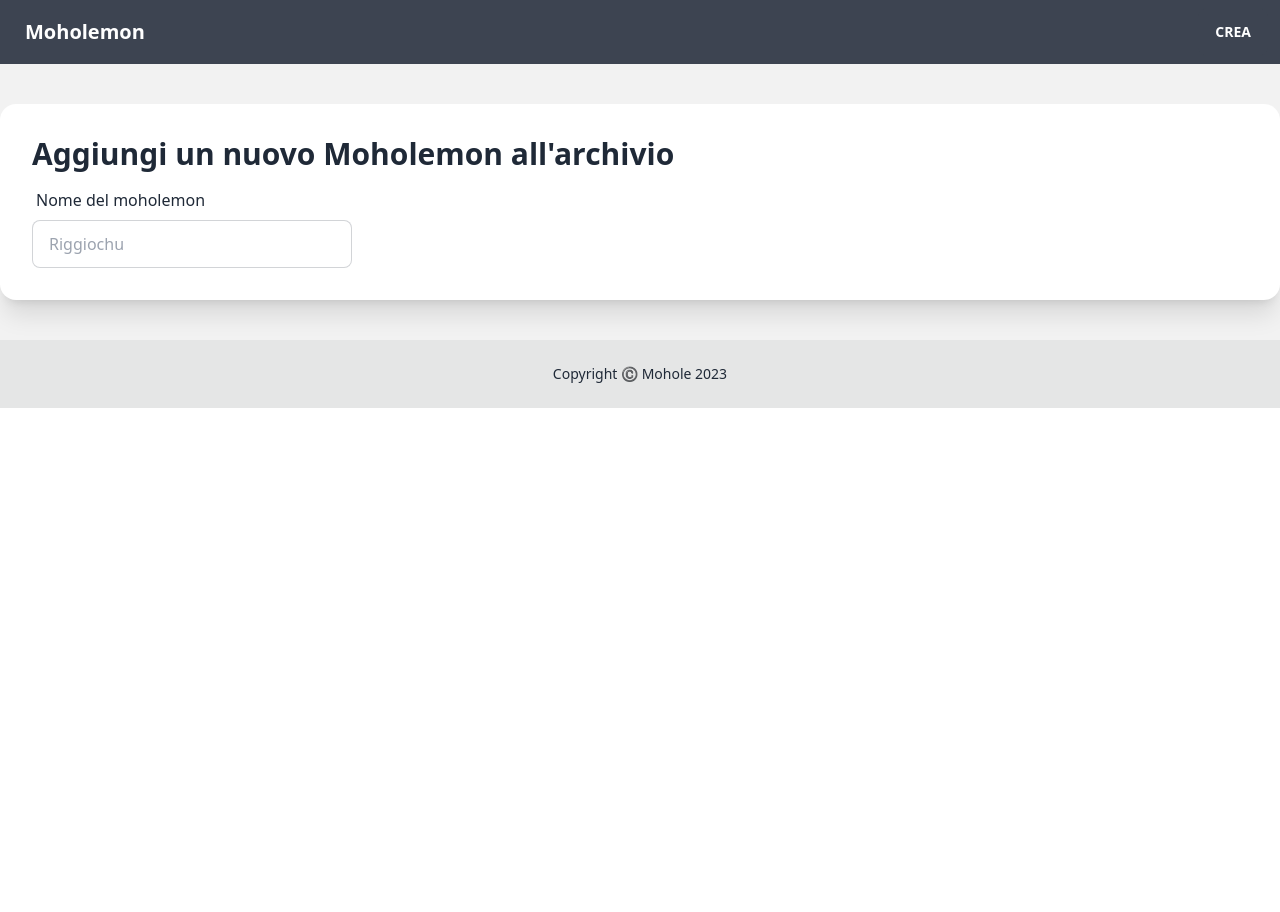
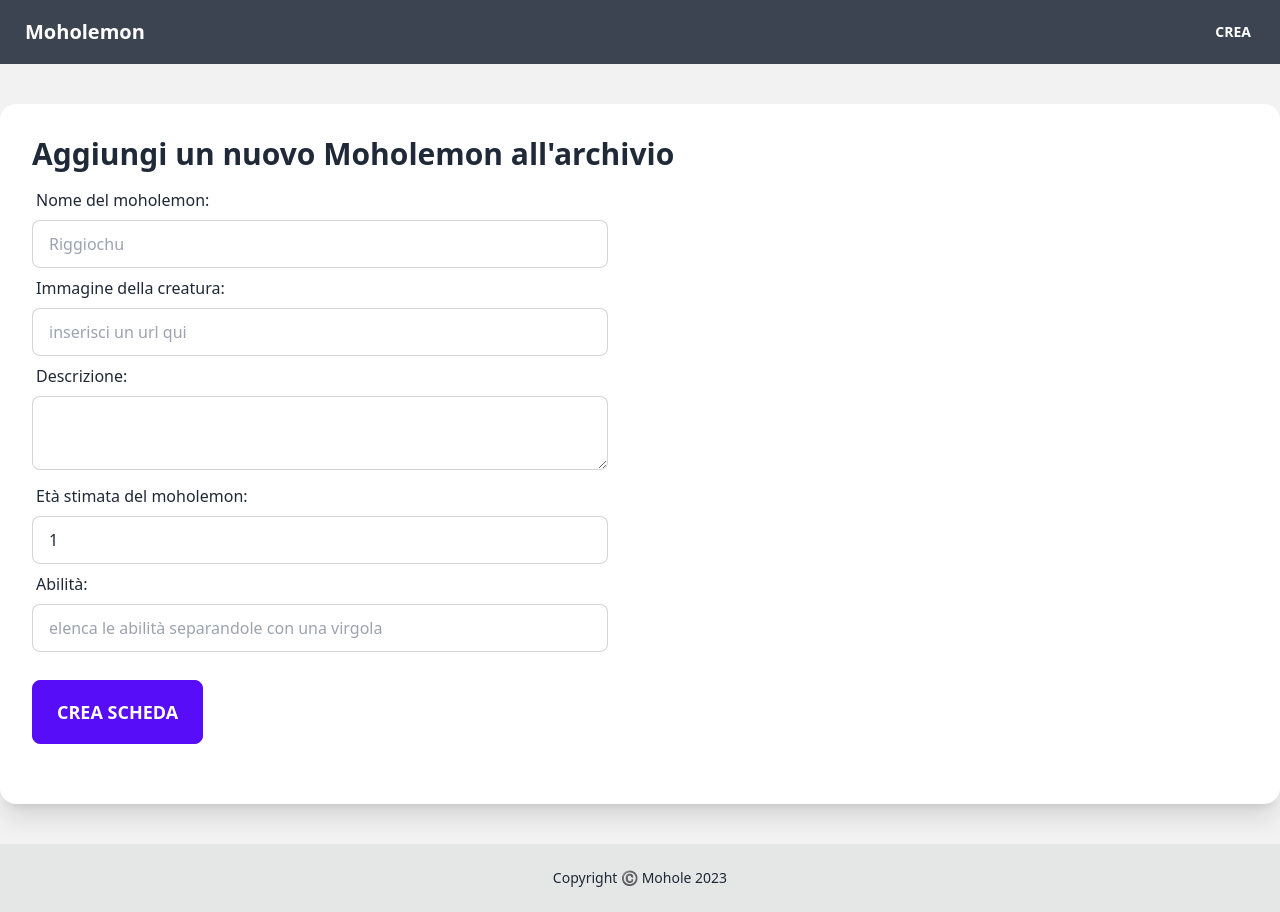
Before and after one commit to mohole/next-workshop, a Next.js app: page /add in a window 1280 px wide. Before the commit the page ends 800 px from the top, so only its background shows below. Built offline with nearby package versions, Linux system fonts and the light colour scheme.

Commit message:
feat: add more interaction with backend

```diff
--- a/app/add/page.jsx
+++ b/app/add/page.jsx
@@ -1,13 +1,39 @@
+"use client"
+
+import { useRouter } from 'next/navigation';
+
 import { Form } from 'app/components/form';
 
 export default function Add() {
+  const router = useRouter();
+
+  /**
+   * SERVER ACTION function
+   * https://nextjs.org/docs/app/building-your-application/data-fetching/server-actions
+   */
+  const submit = async (data) => {
+
+    console.log(data)
+
+    const res = await fetch("https://mohole-nextws-api.azurewebsites.net/moholemon", {
+      method: "POST",
+      headers: {
+        "Content-Type": "application/json",
+      },
+      body: JSON.stringify(data),
+    })
+    const result = await res.json()
+    console.log(result, result.id)
+    router.push(`/`)
+  }
+
   return (
     <div className="card w-full bg-base-100 shadow-xl">
       <section className="card-body">
         <h1 className="text-3xl font-bold">
           Aggiungi un nuovo Moholemon all'archivio
         </h1>
-        <Form />
+        <Form edit={false} submit={submit} />
       </section>
     </div>
   );
--- a/app/components/card.jsx
+++ b/app/components/card.jsx
@@ -29,7 +29,7 @@ export const Card = ({ data }) => (
           </svg>
           modifica
         </Link>
-        <button className="btn btn-neutral">
+        {/* <button className="btn btn-neutral">
           <svg
             xmlns="http://www.w3.org/2000/svg"
             fill="none"
@@ -43,7 +43,7 @@ export const Card = ({ data }) => (
               d="M4.318 6.318a4.5 4.5 0 000 6.364L12 20.364l7.682-7.682a4.5 4.5 0 00-6.364-6.364L12 7.636l-1.318-1.318a4.5 4.5 0 00-6.364 0z"
             ></path>
           </svg>
-        </button>
+        </button> */}
       </div>
     </section>
   </article>
--- a/app/components/form.jsx
+++ b/app/components/form.jsx
@@ -2,38 +2,94 @@
 
 import { useState } from "react";
 
-export const Form = () => {
-  const [name, setName] = useState("");
-  const [picture, setPicture] = useState("");
-  const [description, setDescription] = useState("");
-  const [age, setAge] = useState(1);
-  const [attacks, setAttacks] = useState([])
+export const Form = ({ edit, submit, data }) => {
+  const [name, setName] = useState(data?.name || "");
+  const [picture, setPicture] = useState(data?.picture || "");
+  const [description, setDescription] = useState(data?.description || "");
+  const [age, setAge] = useState(data?.age || 1);
+  const [attacks, setAttacks] = useState(data?.attacks || []);
 
   const createObject = (id) => {
     return {
-      id,
+      id: data?.id,
       name,
       picture,
       description,
       age,
       attacks,
-      favorite: false,
-      creation: new Date()
-    }
+      // favorite: false,
+      creation: new Date(),
+    };
+  };
+
+  const onSubmit = (event) => {
+    event.preventDefault();
+    const obj = createObject(data?.id);
+    submit(obj)
   }
 
   return (
-    <form>
+    <form onSubmit={onSubmit}>
       <fieldset>
-        <label className="label">Nome del moholemon</label>
+        <label className="label">Nome del moholemon:</label>
         <input
           value={name}
           onChange={(e) => setName(e.target.value)}
           type="text"
           placeholder="Riggiochu"
-          className="focus:input-primary input input-bordered w-full max-w-xs"
+          className="focus:input-primary input input-bordered w-full max-w-xl"
         />
       </fieldset>
+
+      <fieldset>
+        <label className="label">Immagine della creatura:</label>
+        <input
+          value={picture}
+          onChange={(e) => setPicture(e.target.value)}
+          type="url"
+          placeholder="inserisci un url qui"
+          className="focus:input-primary input input-bordered w-full max-w-xl"
+        />
+      </fieldset>
+
+      <fieldset>
+        <label className="label">Descrizione:</label>
+        <textarea
+          value={description}
+          onChange={(e) => setDescription(e.target.value)}
+          type="url"
+          className="focus:input-primary textarea textarea-bordered w-full max-w-xl"
+        />
+      </fieldset>
+
+      <fieldset>
+        <label className="label">Età stimata del moholemon:</label>
+        <input
+          value={age}
+          onChange={(e) => setAge(e.target.value)}
+          type="number"
+          min={1}
+          max={20}
+          step={1}
+          className="focus:input-primary input input-bordered w-full max-w-xl"
+        />
+      </fieldset>
+
+      <fieldset>
+        <label className="label">Abilità:</label>
+        <input
+          value={attacks.join(",")}
+          onChange={(e) => setAttacks(e.target.value.split(","))}
+          type="text"
+          placeholder="elenca le abilità separandole con una virgola"
+          className="focus:input-primary input input-bordered w-full max-w-xl"
+        />
+      </fieldset>
+
+      <div className="my-7 flex gap-5">
+        <button className="btn btn-primary btn-lg">{edit ? 'Modifica scheda' : 'Crea scheda' }</button>
+        {edit && <button className="btn btn-error btn-lg">Elimina scheda</button> }
+      </div>
     </form>
   );
 };
--- a/app/edit/[id]/page.jsx
+++ b/app/edit/[id]/page.jsx
@@ -1,3 +1,4 @@
+import { Form } from 'app/components/form';
 
 const getData = async (id) => {
   const res = await fetch(`https://mohole-nextws-api.azurewebsites.net/moholemon/${id}`)
@@ -8,9 +9,20 @@ const getData = async (id) => {
 export default async function Edit({params}) {
   const data = await getData(params.id)
 
+  const submit = async (data) => {
+    "use server";
+
+    console.log(data)
+  }
+
   return (
-    <>
-      <p>{JSON.stringify(data, null, 2)}</p>
-    </>
+    <div className="card w-full bg-base-100 shadow-xl">
+      <section className="card-body">
+        <h1 className="text-3xl font-bold">
+          Modifica la scheda
+        </h1>
+        <Form edit={true} submit={submit} data={data} />
+      </section>
+    </div>
   )
 }
--- a/app/page.js
+++ b/app/page.js
@@ -10,7 +10,7 @@ const getData = async () => {
 
 export default async function Home() {
   const data = await getData()
-  const items = Array(7).fill(data).flat()
+  const items = Array(5).fill(data).flat()
 
   return (
     <>
--- a/next.config.js
+++ b/next.config.js
@@ -1,4 +1,8 @@
 /** @type {import('next').NextConfig} */
-const nextConfig = {}
+const nextConfig = {
+  experimental: {
+    serverActions: true
+  }
+}
 
 module.exports = nextConfig
--- a/package.json
+++ b/package.json
@@ -11,9 +11,9 @@
   "dependencies": {
     "autoprefixer": "10.4.14",
     "daisyui": "^2.51.6",
-    "eslint": "^8.40.0",
-    "eslint-config-next": "^13.4.1",
-    "next": "^13.4.1",
+    "eslint": "^8.41.0",
+    "eslint-config-next": "^13.4.3",
+    "next": "^13.4.3",
     "postcss": "^8.4.23",
     "react": "18.2.0",
     "react-dom": "18.2.0",
```
Also changed, not shown: 1 other file (tests, documents, lock files or other folders).
